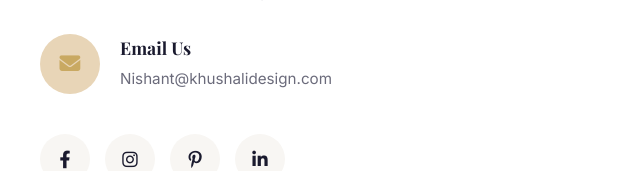
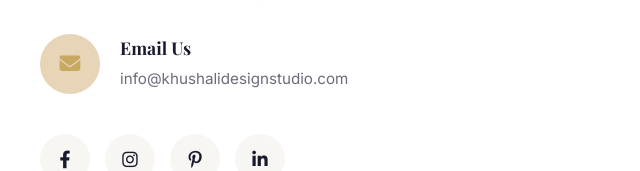
Before and after one commit to Hiremytrip/khushalidesigns, a website: page index.html in a window 1280 px wide. Shown: the part 9021-9192 px from the top of the page, 0-640 px from the left. Drawn offline with nearby package versions, Linux system fonts and the light colour scheme; a web font is replaced by a local one.

Commit message:
Update index.html
info@khushalidesignstudio.com

```diff
--- a/index.html
+++ b/index.html
@@ -634,7 +634,7 @@
                             </div>
                             <div>
                                 <h4>Email Us</h4>
-                                <p>Nishant@khushalidesign.com</p>
+                                <p>info@khushalidesignstudio.com</p>
                             </div>
                         </div>
                     </div>
```
